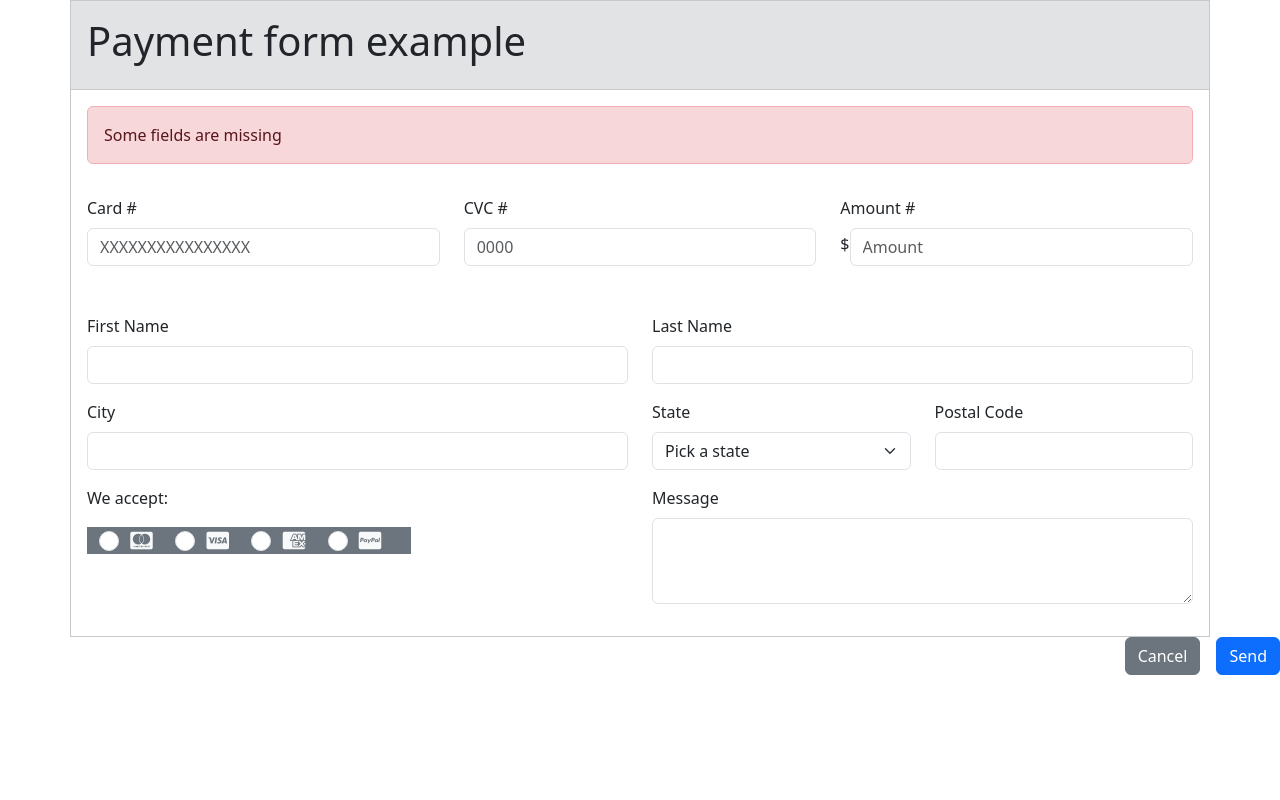
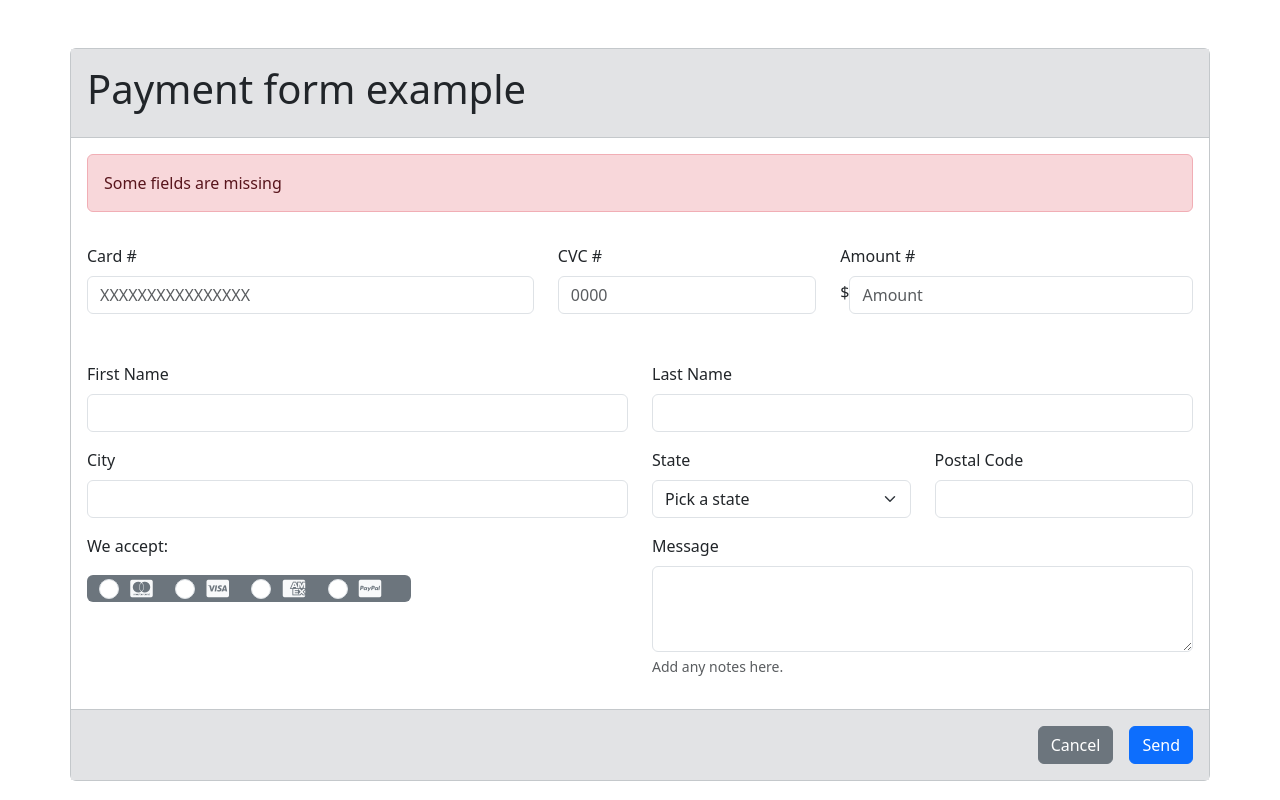
Before and after one commit to 4GeeksAcademy/VeronikBW-Form, a plain HTML site: page index.html in a window 1280 px wide. Drawn offline with nearby package versions, Linux system fonts and the light colour scheme.

Commit message:
Form final

```diff
--- a/index.html
+++ b/index.html
@@ -15,7 +15,7 @@
 <body>
 
 
-    <form class="container border p-0 border-secondary-subtle">
+    <form class="container border p-0 border-secondary-subtle rounded mt-5">
         <div class="container p-3 bg-secondary-subtle m-0 border-bottom border-secondary-subtle"> <!--Tittle-->
             <h1>Payment form example</h1>
         </div>
@@ -25,15 +25,15 @@
         </div>
         <!-- card cvc and amount -->
         <div class="row p-3">
-            <div class="mb-3 col">
+            <div class="mb-3 col-12 col-lg-5">
                 <label for="Card" class="form-label">Card #</label>
                 <input type="number" class="form-control" id="Card" placeholder="XXXXXXXXXXXXXXXX">
             </div>
-            <div class="mb-3 col">
+            <div class="mb-3 col-12 col-lg-3">
                 <label for="cvc" class="form-label">CVC #</label>
                 <input type="number" class="form-control" id="cvc" placeholder="0000">
             </div>
-            <div class="mb-3 col">
+            <div class="mb-3 col-12 col-lg-4">
                 <label for="amount" class="form-label">Amount #</label>
                 <div class="d-flex">
                     <spam class="mt-1"> $</spam>
@@ -44,7 +44,7 @@
         <div class="row p-3">
             <!-- body left -->
             <div class="col-6">
-                <form>
+                <div>
                     <div class="mb-3">
                         <label for="FirstName" class="form-label">First Name</label>
                         <input type="text" class="form-control" id="FirstName" aria-describedby="emailHelp">
@@ -55,7 +55,7 @@
                     </div>
                     <!-- payment -->
                     <p>We accept:</p>
-                    <div class="container bg-secondary d-inline text-light fs-5">
+                    <div class="container bg-secondary d-inline text-light fs-5 rounded">
                         <div class="form-check form-check-inline">
                             <input class="form-check-input" type="radio" name="inlineRadioOptions" id="inlineRadio1"
                                 value="option1">
@@ -78,7 +78,7 @@
                             <label class="form-check-label" for="inlineRadio4"><i class="fab fa-cc-paypal"></i></label>
                         </div>
                     </div>
-                </form>
+                </div>
             </div>
             <!-- body right -->
             <div class="col-6">
@@ -87,7 +87,7 @@
                     <input type="text" class="form-control" id="LastName">
                 </div>
                 <div class="row">
-                    <div class="col 6">
+                    <div class="col-12 col-lg-6">
                         <label class="form-label">State</label>
                         <select class="form-select" aria-label="Default select example">
                             <option selected>Pick a state</option>
@@ -97,7 +97,7 @@
                             <option value="4">Panem</option>
                         </select>
                     </div>
-                    <div class="col 6">
+                    <div class="col-12 col-lg-6">
                         <div class="mb-3">
                             <label for="PostalCode" class="form-label">Postal Code</label>
                             <input type="number" class="form-control" id="PostalCode">
@@ -107,17 +107,16 @@
                 <div class="mb-3">
                     <label for="message" class="form-label">Message</label>
                     <textarea class="form-control" id="message" rows="3"></textarea>
+                    <div id="message" class="form-text">Add any notes here.</div>
                 </div>
             </div>
         </div>
         <!-- Buttons -->
 
         </div>
-        <div>
-            <div class="d-grid gap-2 d-md-flex justify-content-md-end">
+            <div class="d-grid gap-2 d-md-flex justify-content-md-end p-3 border-top border-secondary-subtle bg-secondary-subtle">
                 <button class="btn btn-secondary me-md-2" type="button">Cancel</button>
                 <button class="btn btn-primary" type="button">Send</button>
-            </div>
         </div>
     </form>
 
```
